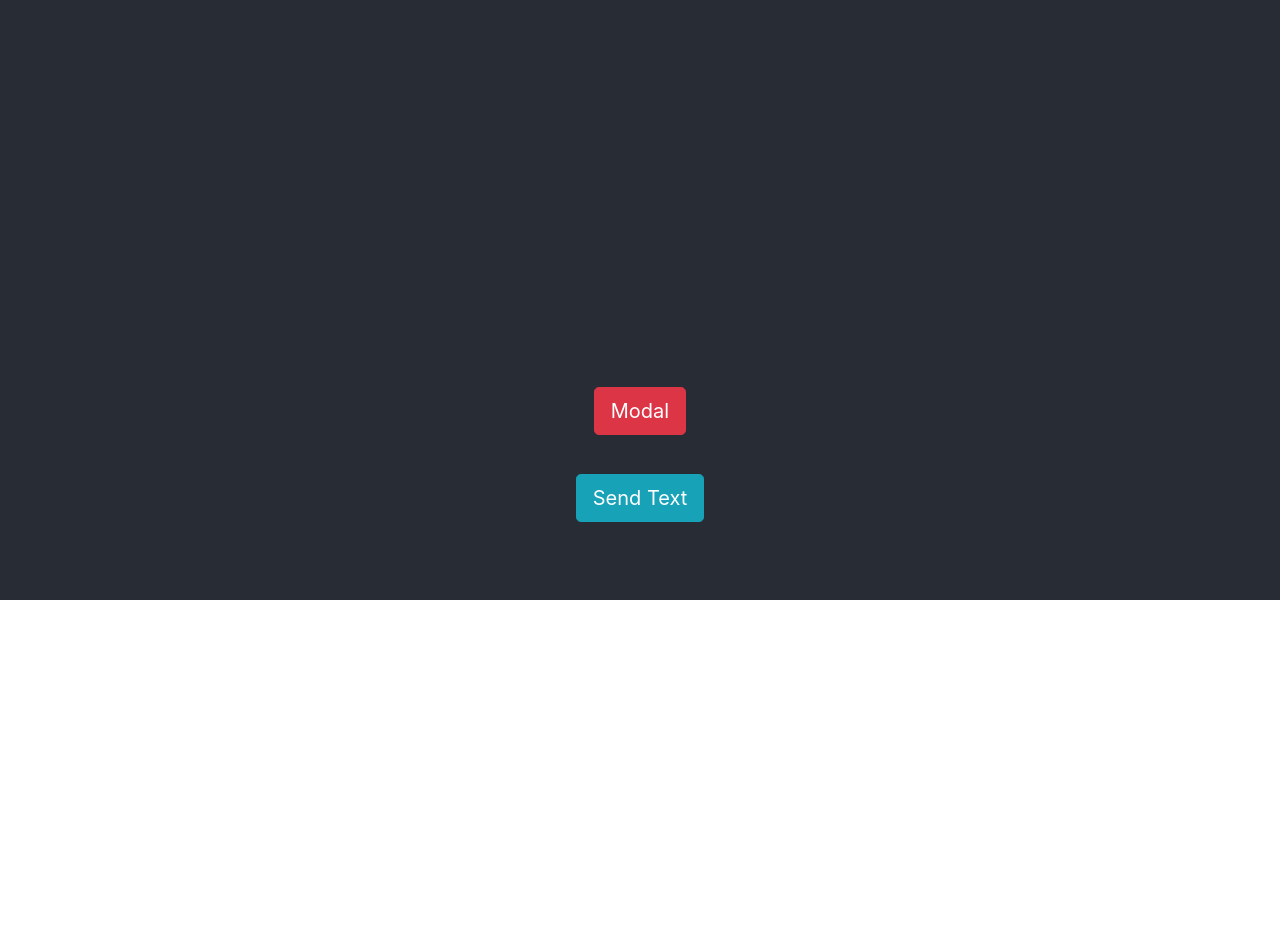
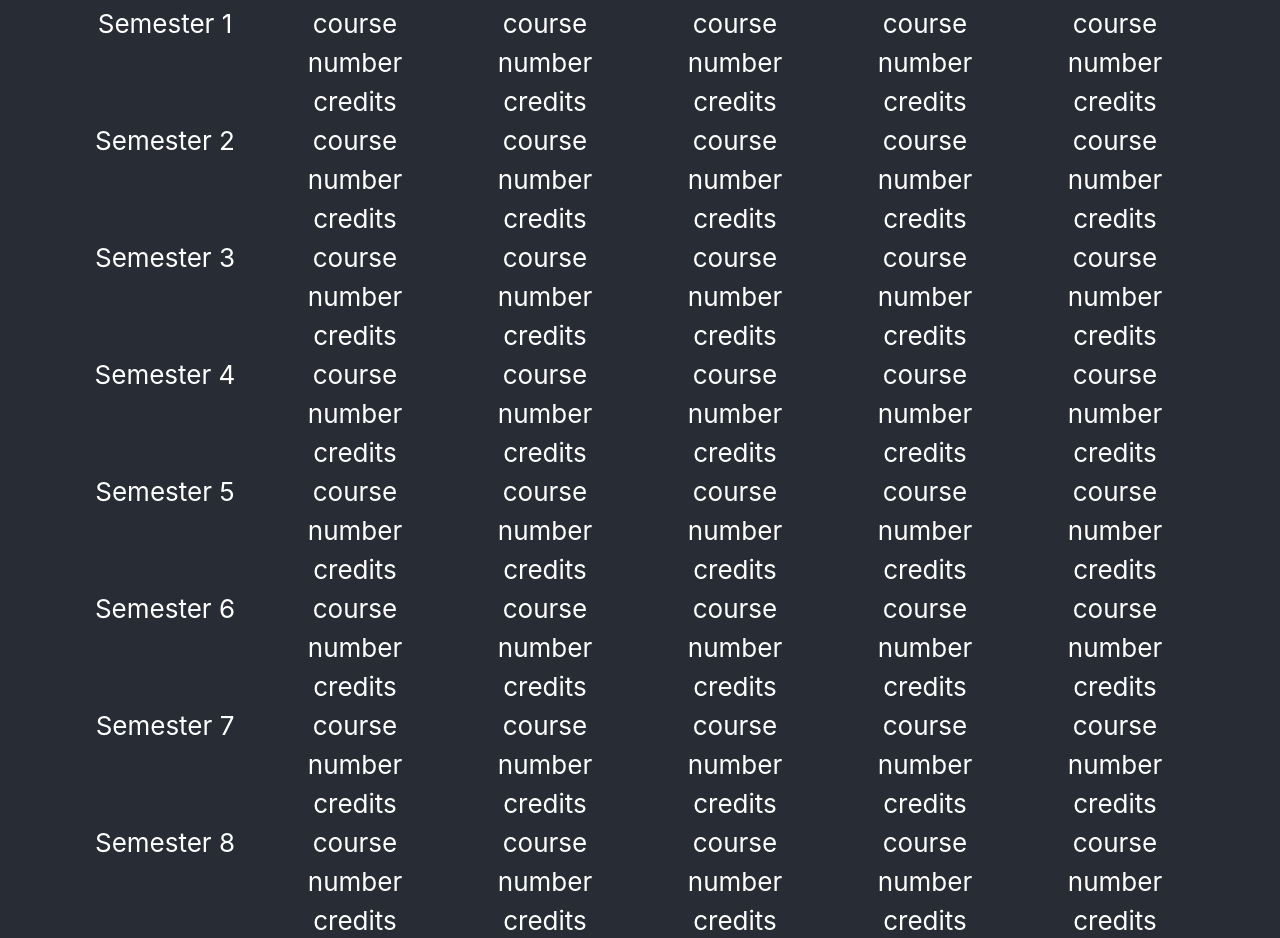
Before and after one commit to EllissaPeterson/hack-k-state-2019, a React (Create React App) app in the folder coursePlanner/: page / in a window 1280 px wide. Shown: the part 200-1138 px from the top of the page. Before the commit the page ends 800 px from the top, so only its background shows below. Built offline with nearby package versions, Linux system fonts and the light colour scheme.

Commit message:
twilio number entry

```diff
--- a/coursePlanner/src/App.js
+++ b/coursePlanner/src/App.js
@@ -1,7 +1,7 @@
 import React from 'react';
 import './App.css';
 import CHeader from './components/CustomHeader.js'
-import {Button} from 'reactstrap';
+import {Button, Input, Form} from 'reactstrap';
 import ModalExample from './components/ModalExample.js'
 import {Container, Row, Col} from 'react-bootstrap';
 
@@ -10,52 +10,287 @@ export default class App extends React.Component {
     super(props);
 
     this.state = {
-      name: "EP3PO",
-      programs: {}
     };
+
+    this.handleChange = this.handleChange.bind(this);
+    this.handleSubmit = this.handleSubmit.bind(this);
   }
 
-  sendText(name) {
-    // var Base64 = require('js-base64').Base64;
-    // let message = 'Hello ' + name;
-    // const account = 'AC8958e14b6120c8f3342812c4cdda594e';
-    // const token = 'e14286eeb3f4a4eb47c1c0ab5b7dd5ff';
+  handleChange = event => {
+    this.setState({ [event.target.name]: event.target.value });
+  };
 
-    // let hash = Base64.encode( `${account}:${token}` );
+  sendText(phoneNumber) {
+    var Base64 = require('js-base64').Base64;
+    let message = 'Hello Owen';
+    const account = 'AC8958e14b6120c8f3342812c4cdda594e';
+    const token = 'e14286eeb3f4a4eb47c1c0ab5b7dd5ff';
 
-    // let form = new FormData();
-    // form.append( 'From', '+14154888651' );
-    // form.append( 'Body', message );
-    // form.append( 'To', '+15157201611' ); //send to post author
+    let hash = Base64.encode( `${account}:${token}` );
 
-    // fetch( `https://api.twilio.com/2010-04-01/Accounts/${account}/Messages.json`, {
-    //     method: 'POST',
-    //     headers: {
-    //     'Authorization': `Basic ${hash}`
-    //     },
-    //     body: form
-    // } )
-    // .then( ( response ) => response.json() )
-    // .then( ( data ) => {
-    //     console.log( data );
-    // } );
+    let form = new FormData();
+    form.append( 'From', '+14154888651' );
+    form.append( 'Body', message );
+    form.append( 'To', phoneNumber ); //send to post author
+    console.log(phoneNumber);
+
+    fetch( `https://api.twilio.com/2010-04-01/Accounts/${account}/Messages.json`, {
+        method: 'POST',
+        headers: {
+        'Authorization': `Basic ${hash}`
+        },
+        body: form
+    } )
+    .then( ( response ) => response.json() )
+    .then( ( data ) => {
+        console.log( data );
+    } );
+  }
+
+  handleSubmit(event) {
+    event.preventDefault();
+
+    this.sendText(this.state.phoneNumber);
   }
 
   render () {
+    const {
+      phoneNumber
+    } = this.state;
     return (
       <div className="App">
         <header className="App-header">
           <CHeader/>
+          <br/>
+          <br/>
           <ModalExample buttonLabel="Modal"/>
           <br/>
-          <Button color="info" onClick={this.sendText(this.state.name)} size="lg">Send Text</Button>
           <Container>
+          <Row>
+              <Col>
+                Semester
+              </Col>
+              <Col>
+                course 1
+              </Col>
+              <Col>
+                course 2
+              </Col>
+              <Col>
+                course 3
+              </Col>
+              <Col>
+                course 4
+              </Col>
+              <Col>
+                course 5
+              </Col>
+            </Row>
             <Row>
               <Col>
-
+                Semester 1
+              </Col>
+              <Col>
+                course number
+                credits
+              </Col>
+              <Col>
+                course number
+                credits
+              </Col>
+              <Col>
+                course number
+                credits
+              </Col>
+              <Col>
+                course number
+                credits
+              </Col>
+              <Col>
+                course number
+                credits
+              </Col>
+            </Row>
+            <Row>
+              <Col>
+                Semester 2
+              </Col>
+              <Col>
+                course number
+                credits
+              </Col>
+              <Col>
+                course number
+                credits
+              </Col>
+              <Col>
+                course number
+                credits
+              </Col>
+              <Col>
+                course number
+                credits
+              </Col>
+              <Col>
+                course number
+                credits
+              </Col>
+            </Row>
+            <Row>
+              <Col>
+                Semester 3
+              </Col>
+              <Col>
+                course number
+                credits
+              </Col>
+              <Col>
+                course number
+                credits
+              </Col>
+              <Col>
+                course number
+                credits
+              </Col>
+              <Col>
+                course number
+                credits
+              </Col>
+              <Col>
+                course number
+                credits
+              </Col>
+            </Row>
+            <Row>
+              <Col>
+                Semester 4
+              </Col>
+              <Col>
+                course number
+                credits
+              </Col>
+              <Col>
+                course number
+                credits
+              </Col>
+              <Col>
+                course number
+                credits
+              </Col>
+              <Col>
+                course number
+                credits
+              </Col>
+              <Col>
+                course number
+                credits
+              </Col>
+            </Row>
+            <Row>
+              <Col>
+                Semester 5
+              </Col>
+              <Col>
+                course number
+                credits
+              </Col>
+              <Col>
+                course number
+                credits
+              </Col>
+              <Col>
+                course number
+                credits
+              </Col>
+              <Col>
+                course number
+                credits
+              </Col>
+              <Col>
+                course number
+                credits
+              </Col>
+            </Row>
+            <Row>
+              <Col>
+                Semester 6
+              </Col>
+              <Col>
+                course number
+                credits
+              </Col>
+              <Col>
+                course number
+                credits
+              </Col>
+              <Col>
+                course number
+                credits
+              </Col>
+              <Col>
+                course number
+                credits
+              </Col>
+              <Col>
+                course number
+                credits
+              </Col>
+            </Row>
+            <Row>
+              <Col>
+                Semester 7
+              </Col>
+              <Col>
+                course number
+                credits
+              </Col>
+              <Col>
+                course number
+                credits
+              </Col>
+              <Col>
+                course number
+                credits
+              </Col>
+              <Col>
+                course number
+                credits
+              </Col>
+              <Col>
+                course number
+                credits
+              </Col>
+            </Row>
+            <Row>
+            <Col>
+                Semester 8
+              </Col>
+              <Col>
+                course number
+                credits
+              </Col>
+              <Col>
+                course number
+                credits
+              </Col>
+              <Col>
+                course number
+                credits
+              </Col>
+              <Col>
+                course number
+                credits
+              </Col>
+              <Col>
+                course number
+                credits
               </Col>
             </Row>
           </Container>
+          <Form onSubmit={this.handleSubmit}>
+            <Input type="text" name="phoneNumber" id="phoneNumber" value={phoneNumber} onChange={this.handleChange} placeholder="+12345678901"/>
+            <Button color="info" type="submit" size="lg">Send Schedule to: </Button>
+          </Form>
           <br/>
           <br/>
         </header>
```
